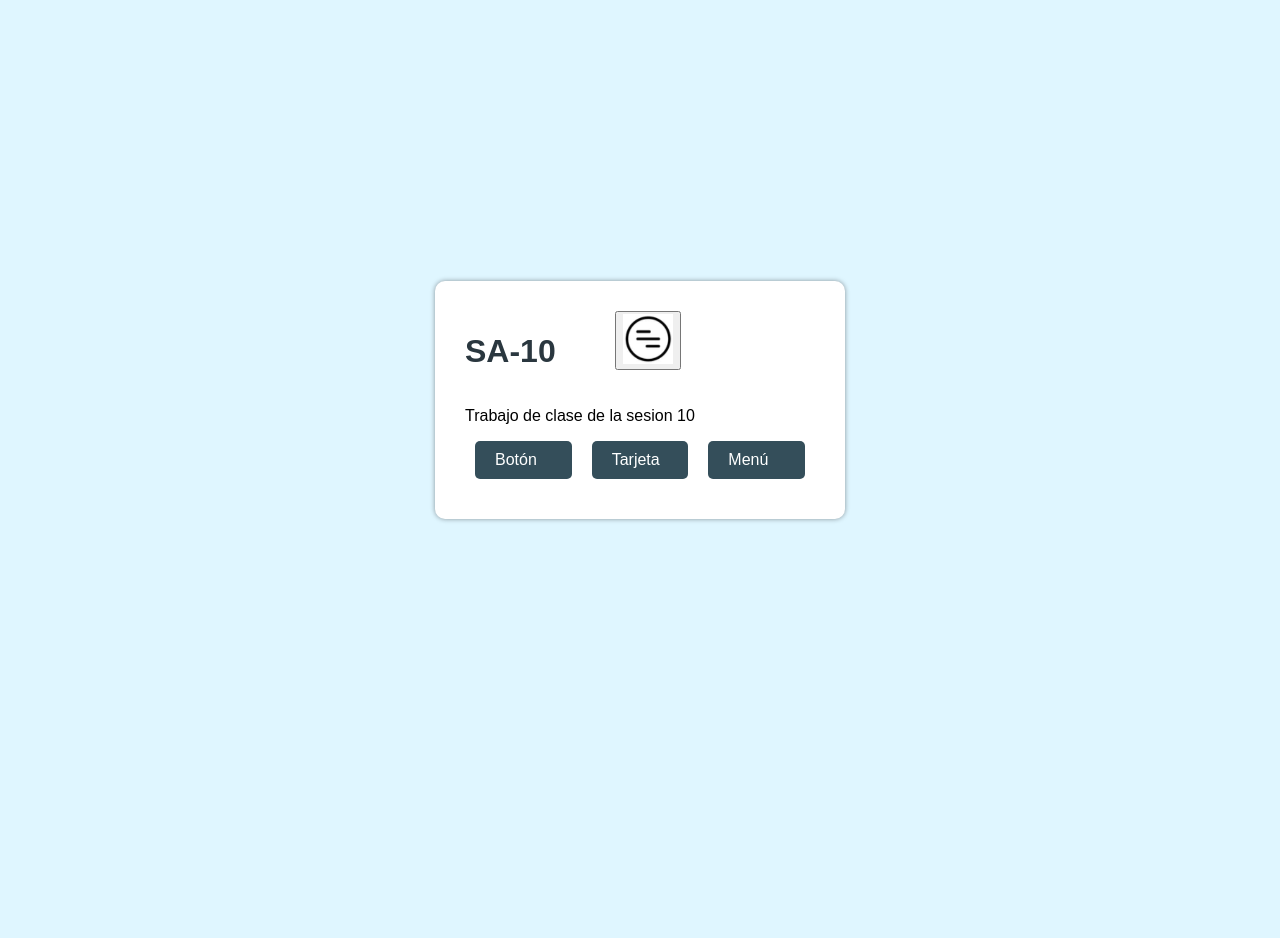
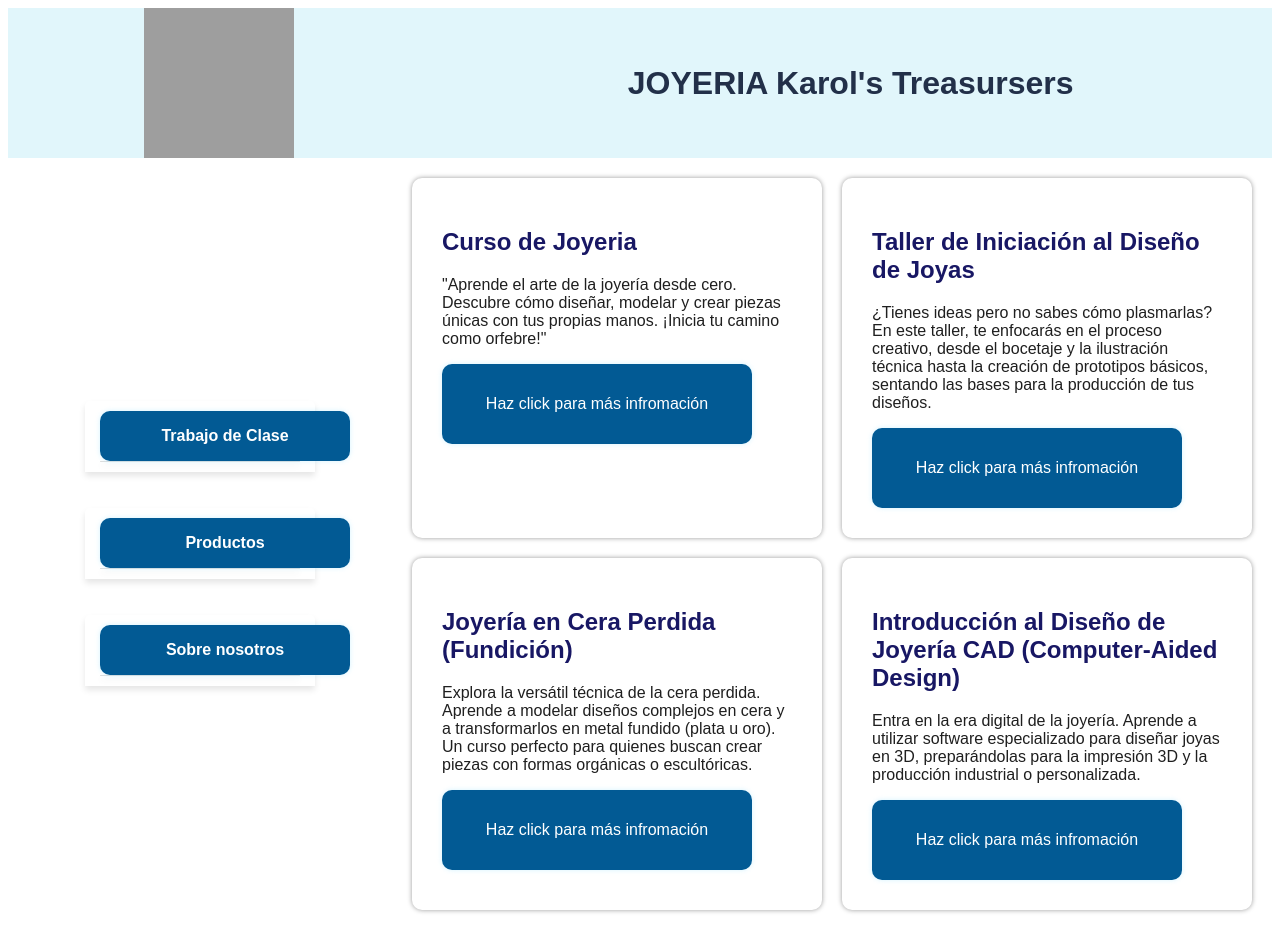
Before and after one commit to karol-Jazmin/ani-10, a plain HTML site: page index.html in a window 1280 px wide. Before the commit the page ends 800 px from the top, so only its background shows below. Drawn offline with Linux system fonts and the light colour scheme; grey boxes are pictures that could not be loaded.

Commit message:
Add files via upload

```diff
--- a/index.css
+++ b/index.css
@@ -1,14 +1,80 @@
-body {
-    font-family: sans-serif;
-    display: flex;
-    justify-content: center;
-    align-items: center;
-    height: 100vh;
-    margin: 0;
-    background-color: #dff6ff;
+header {
+  background-color: rgba(215, 243, 250, 0.733);
+  display: grid;
+  grid-template-columns: 1fr 2fr;
+  place-items: center;
+}
+img {
+  height: 150px;
+  width: 150px;
+}
+h1 {
+  color: rgb(34, 48, 73);
+  font-family: Arial, Helvetica, sans-serif;
+}
+.menu {
+  width: 200px;
+  color: white;
+  padding: 10px 15px;
+  cursor: pointer;
+  border-radius: 5px 5px 0 0;
+  font-weight: bold;
+  box-shadow: 0 4px 6px rgba(0, 0, 0, 0.1);
 }
 
-.tarjeta{
+.submenu {
+  max-height: 0;
+  overflow: hidden;
+  background-color: #ffffff;
+  transition: max-height 0.5s ease, box-shadow 0.3s ease;
+  border: 1px solid #ddd;
+  border-top: none;
+  border-radius: 0 0 5px 5px;
+  box-shadow: 0 4px 6px rgba(0, 0, 0, 0.1);
+  color: #333;
+}
+
+.menu:hover .submenu {
+  max-height: 100px;
+}
+
+.submenu a {
+    font-family:Arial, Helvetica, sans-serif ;
+  display: block;
+  padding: 5px 10px;
+  text-decoration: none;
+  color: #333;
+  transition: background-color 0.3s ease;
+}
+
+.submenu a:hover {
+  background-color: #f2f2ff;
+}
+
+button {
+  all: unset;
+  font-family: Arial, Helvetica, sans-serif;
+  text-align: center;
+  border-radius: 10px;
+  background-color: #025a94;
+  color: white;
+  height: 50px;
+  width: 250px;
+  box-shadow: 0 0 5px rgba(148, 225, 255, 0.4);
+  transition: box-shadow 0.4 ease;
+}
+button:hover {
+  box-shadow: 0 10px 20px rgba(148, 225, 255, 0.4);
+}
+h2 {
+  color: rgb(24, 23, 100);
+  font-family: Arial, Helvetica, sans-serif;
+}
+p {
+  color: rgb(31, 31, 31);
+  font-family: Arial, Helvetica, sans-serif;
+}
+.tarjeta {
   width: 350px;
   background-color: white;
   border-radius: 10px;
@@ -16,46 +82,30 @@ body {
   box-shadow: 0 0 5px rgba(0, 0, 0, 0.4);
   transition: box-shadow 0.4 ease;
 }
-.tarjeta:hover{
+.tarjeta:hover {
   box-shadow: 0 10px 20px rgba(0, 0, 0, 0.4);
 }
-h1 {
-    color: #2a373f;
+.boton {
+  background-color: #025a94;
+  color: white;
+  border: none;
+  padding: 15px 30px;
+  border-radius: 10px;
+  cursor: pointer;
+  transition: background-color 0.3s, transform 0.3s;
 }
-.menu{
-    width: 200px;
+.boton:hover {
+  background-color: #021553;
+  transform: scale(1.1);
 }
-.submenu{
-    max-height: 0;
-    overflow: hidden;
-    background-color: lightgray;
-    transition: max-height 0.5s ease;
-}
-.menu:hover .submenu{
-    max-height: 100px;
-}
-
-.button-container {
-    display: grid;
-    grid-template-columns: 1fr 1fr 1fr;
-    gap: 20px;
-    margin: 10px;
-}
-
-.button {
-    display: inline-block;
-    padding: 10px 20px;
-    background-color: #344e5a;
-    color: white;
-    text-decoration: none;
-    border-radius: 5px;
-    transition: background-color 0.3s;
-}
-
-.button:hover {
-    background-color: #769ca5;
-}
-.pri{
+.tarjetas {
   display: grid;
   grid-template-columns: 1fr 1fr;
+  margin: 20px;
+  gap: 20px;
 }
+main {
+  display: grid;
+  grid-template-columns: 1fr 2fr;
+  place-items: center;
+}
--- a/index.html
+++ b/index.html
@@ -1,33 +1,83 @@
 <!DOCTYPE html>
-<html lang="es">
+<html lang="en">
 
 <head>
     <meta charset="UTF-8">
     <meta name="viewport" content="width=device-width, initial-scale=1.0">
-    <title>SA-10</title>
-    <link rel="stylesheet" href="index.css">
+    <title>Joyas</title>
+    <link rel="stylesheet" href="./index.css">
 </head>
 
 <body>
-    <div class="tarjeta">
-        <div class="pri">
-            <h1>SA-10</h1>
+    <header>
+        <img src="https://static.vecteezy.com/system/resources/previews/016/144/310/non_2x/cartoon-engagement-ring-with-diamond-icon-in-comic-style-wedding-jewelery-ring-illustration-pictogram-romance-relationship-business-splash-effect-concept-vector.jpg"
+            alt="">
+        <h1>JOYERIA Karol's Treasursers</h1>
+    </header>
+    <main>
+        <div class="menus">
             <div class="menu">
-                <button><img src="./menu.png" height="50px" width="50px"></button>
+                <button>Trabajo de Clase</button>
                 <div class="submenu">
-                    <a href="boton.html">Botón</a><br>
-                    <a href="tarjeta.html">Tarjeta</a><br>
-                    <a href="menu.html">Menú</a>
+                    <a href="./boton.html" class="enlaces">Botón</a>
+                    <a href="./menu.html" class="enlaces">Menú</a>
+                    <a href="./tarjeta.html" class="enlaces">Tarjeta</a>
+                </div>
+            </div><br><br>
+            <div class="menu">
+                <button>Productos</button>
+                <div class="submenu">
+                    <a href="#" class="enlaces">Anillos</a>
+                    <a href="#" class="enlaces">Collares</a>
+                    <a href="#" class="enlaces">Colgantes</a>
+                </div>
+            </div><br><br>
+            <div class="menu">
+                <button>Sobre nosotros</button>
+                <div class="submenu">
+                    <a href="#" class="enlaces">Historia</a>
+                    <a href="#" class="enlaces">Misión</a>
+                    <a href="#" class="enlaces">Visión</a>
                 </div>
             </div>
         </div>
-        <p>Trabajo de clase de la sesion 10</p>
-        <div class="button-container">
-            <a href="boton.html" class="button">Botón</a>
-            <a href="tarjeta.html" class="button">Tarjeta</a>
-            <a href="menu.html" class="button">Menú</a>
+        <div class="tarjetas">
+            <div class="tarjeta">
+                <h2>Curso de Joyeria</h2>
+                <p>"Aprende el arte de la joyería desde cero. Descubre cómo diseñar, modelar y crear piezas únicas
+                    con
+                    tus
+                    propias manos. ¡Inicia tu camino como orfebre!"</p>
+
+                <button class="boton">Haz click para más infromación</button>
+            </div>
+            <div class="tarjeta">
+                <h2>Taller de Iniciación al Diseño de Joyas</h2>
+                <p>¿Tienes ideas pero no sabes cómo plasmarlas? En este taller, te enfocarás en el proceso creativo,
+                    desde el bocetaje y la ilustración técnica hasta la creación de prototipos básicos, sentando las
+                    bases para la producción de tus diseños.</p>
+
+                <button class="boton">Haz click para más infromación</button>
+            </div>
+            <div class="tarjeta">
+                <h2>Joyería en Cera Perdida (Fundición)</h2>
+                <p>Explora la versátil técnica de la cera perdida. Aprende a modelar diseños complejos en cera y a
+                    transformarlos en metal fundido (plata u oro). Un curso perfecto para quienes buscan crear
+                    piezas
+                    con formas orgánicas o escultóricas.</p>
+
+                <button class="boton">Haz click para más infromación</button>
+            </div>
+            <div class="tarjeta">
+                <h2>Introducción al Diseño de Joyería CAD (Computer-Aided Design)</h2>
+                <p>Entra en la era digital de la joyería. Aprende a utilizar software especializado para diseñar
+                    joyas
+                    en 3D, preparándolas para la impresión 3D y la producción industrial o personalizada.</p>
+
+                <button class="boton">Haz click para más infromación</button>
+            </div>
         </div>
-    </div>
+    </main>
 </body>
 
 </html>
```
Also changed, not shown: boton.html (+1 -1 lines), menu.html (+1 -1 lines), tarjeta.html (+1 -1 lines). Lines whose indentation alone changed are shown as unchanged.
